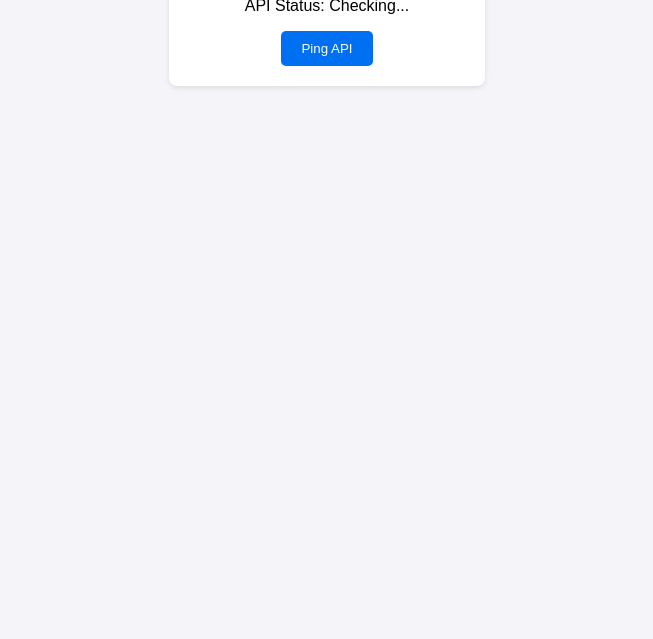
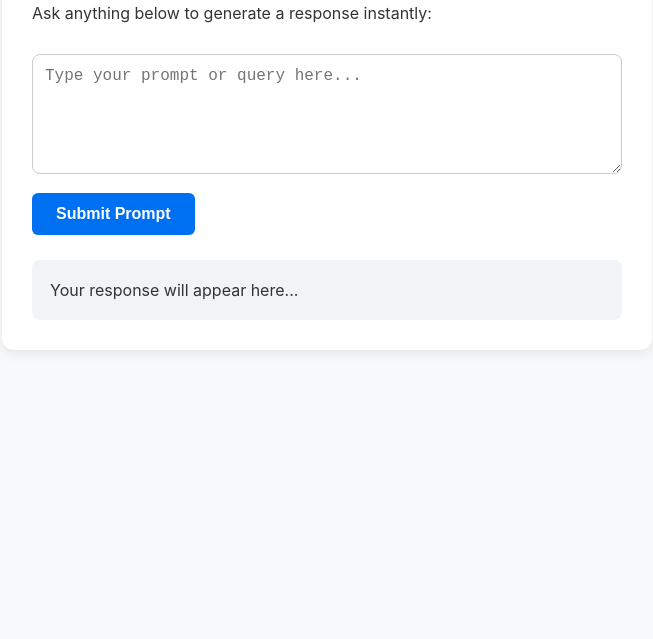
Before and after one commit to Aboagye-cloud/Troop, a plain HTML site: page index.html in a window 1280 px wide. Shown: the part 161-800 px from the top of the page, without its empty margins (313-966 px from the left). Drawn offline with Linux system fonts and the light colour scheme.

Commit message:
Update index.html

```diff
--- a/index.html
+++ b/index.html
@@ -3,31 +3,102 @@
 <head>
     <meta charset="UTF-8">
     <meta name="viewport" content="width=device-width, initial-scale=1.0">
-    <title>Troop</title>
+    <title>Troop AI</title>
     <style>
-        body { font-family: sans-serif; text-align: center; padding: 50px; background: #f4f4f9; }
-        .card { background: white; padding: 20px; border-radius: 8px; display: inline-block; box-shadow: 0 2px 5px rgba(0,0,0,0.1); }
-        button { padding: 10px 20px; background: #0070f3; color: white; border: none; border-radius: 5px; cursor: pointer; }
+        body {
+            font-family: -apple-system, BlinkMacSystemFont, "Segoe UI", Roboto, Helvetica, Arial, sans-serif;
+            max-width: 650px;
+            margin: 60px auto;
+            padding: 20px;
+            background-color: #f8f9fa;
+            color: #333;
+        }
+        .container {
+            background: #ffffff;
+            padding: 30px;
+            border-radius: 12px;
+            box-shadow: 0 4px 12px rgba(0,0,0,0.08);
+        }
+        h1 { margin-top: 0; font-size: 1.8rem; }
+        textarea {
+            width: 100%;
+            height: 120px;
+            margin: 15px 0;
+            padding: 12px;
+            border: 1px solid #ccc;
+            border-radius: 8px;
+            font-size: 1rem;
+            box-sizing: border-box;
+            resize: vertical;
+        }
+        button {
+            padding: 12px 24px;
+            background-color: #0070f3;
+            color: white;
+            border: none;
+            border-radius: 6px;
+            font-size: 1rem;
+            cursor: pointer;
+            font-weight: 600;
+        }
+        button:hover { background-color: #0051a2; }
+        button:disabled { background-color: #ccc; cursor: not-allowed; }
+        .output {
+            margin-top: 25px;
+            padding: 18px;
+            background-color: #f1f3f5;
+            border-radius: 8px;
+            white-space: pre-wrap;
+            line-height: 1.5;
+        }
     </style>
 </head>
 <body>
-    <div class="card">
-        <h1>Welcome to Troop</h1>
-        <p id="api-status">API Status: Checking...</p>
-        <button onclick="checkApi()">Ping API</button>
+    <div class="container">
+        <h1>Troop AI</h1>
+        <p>Ask anything below to generate a response instantly:</p>
+
+        <textarea id="promptInput" placeholder="Type your prompt or query here..."></textarea>
+        <button id="submitBtn" onclick="sendPrompt()">Submit Prompt</button>
+
+        <div class="output" id="outputResult">Your response will appear here...</div>
     </div>
 
     <script>
         const API_URL = "https://troop-iota.vercel.app";
 
-        async function checkApi() {
-            const statusText = document.getElementById("api-status");
+        async function sendPrompt() {
+            const promptInput = document.getElementById("promptInput");
+            const outputResult = document.getElementById("outputResult");
+            const submitBtn = document.getElementById("submitBtn");
+
+            const prompt = promptInput.value.trim();
+            if (!prompt) {
+                outputResult.innerText = "Please enter a prompt first.";
+                return;
+            }
+
+            outputResult.innerText = "Generating response from Gemini...";
+            submitBtn.disabled = true;
+
             try {
-                const response = await fetch(`${API_URL}/api/status`);
+                const response = await fetch(`${API_URL}/api/generate`, {
+                    method: "POST",
+                    headers: { "Content-Type": "application/json" },
+                    body: JSON.stringify({ prompt: prompt })
+                });
+
                 const data = await response.json();
-                statusText.innerText = `Status: ${data.status} | ${data.message}`;
+
+                if (data.result) {
+                    outputResult.innerText = data.result;
+                } else {
+                    outputResult.innerText = "Error: " + (data.error || "Failed to parse response.");
+                }
             } catch (err) {
-                statusText.innerText = "Error connecting to API";
+                outputResult.innerText = "Error connecting to the server. Check Vercel logs.";
+            } finally {
+                submitBtn.disabled = false;
             }
         }
     </script>
```
